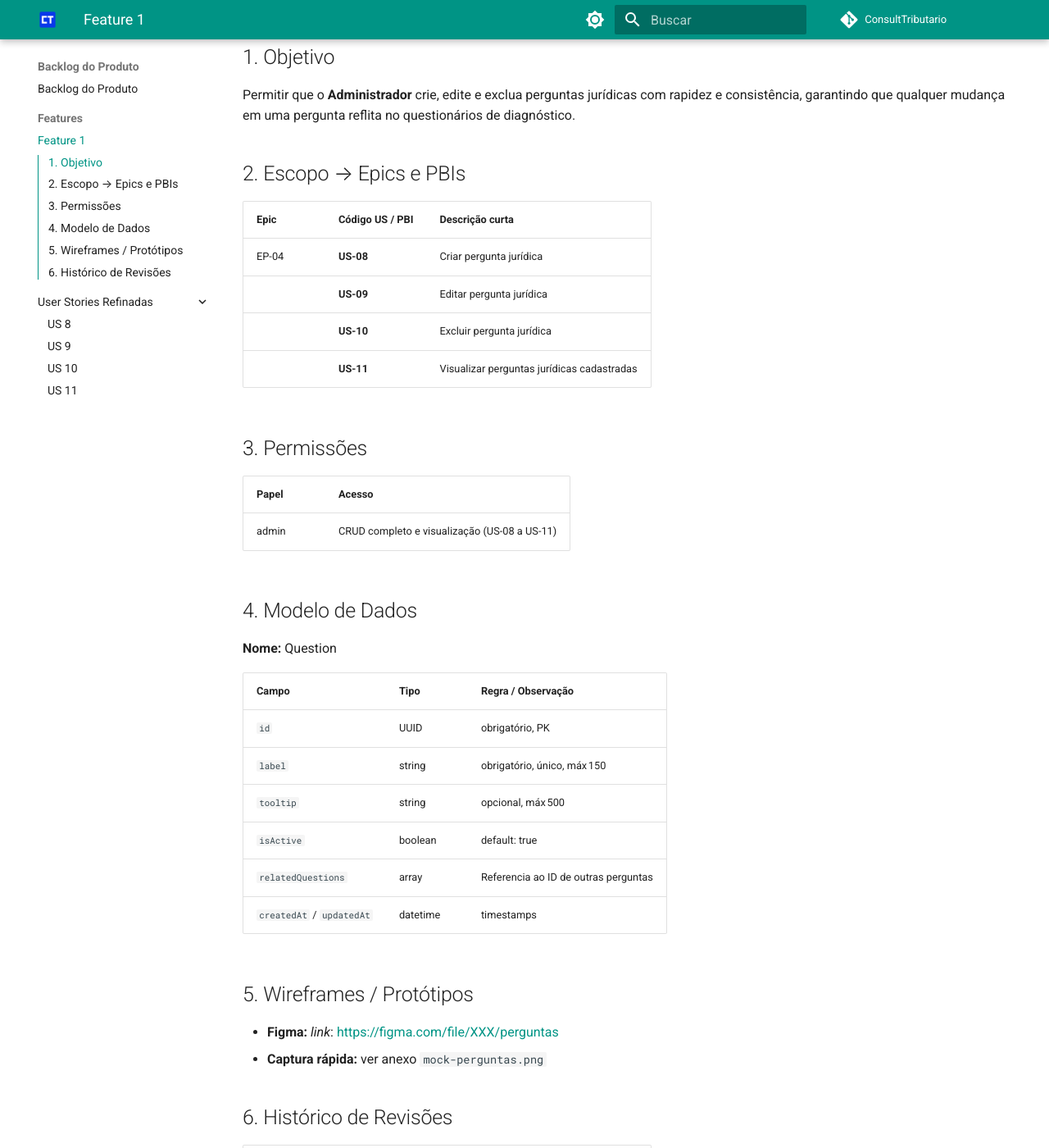
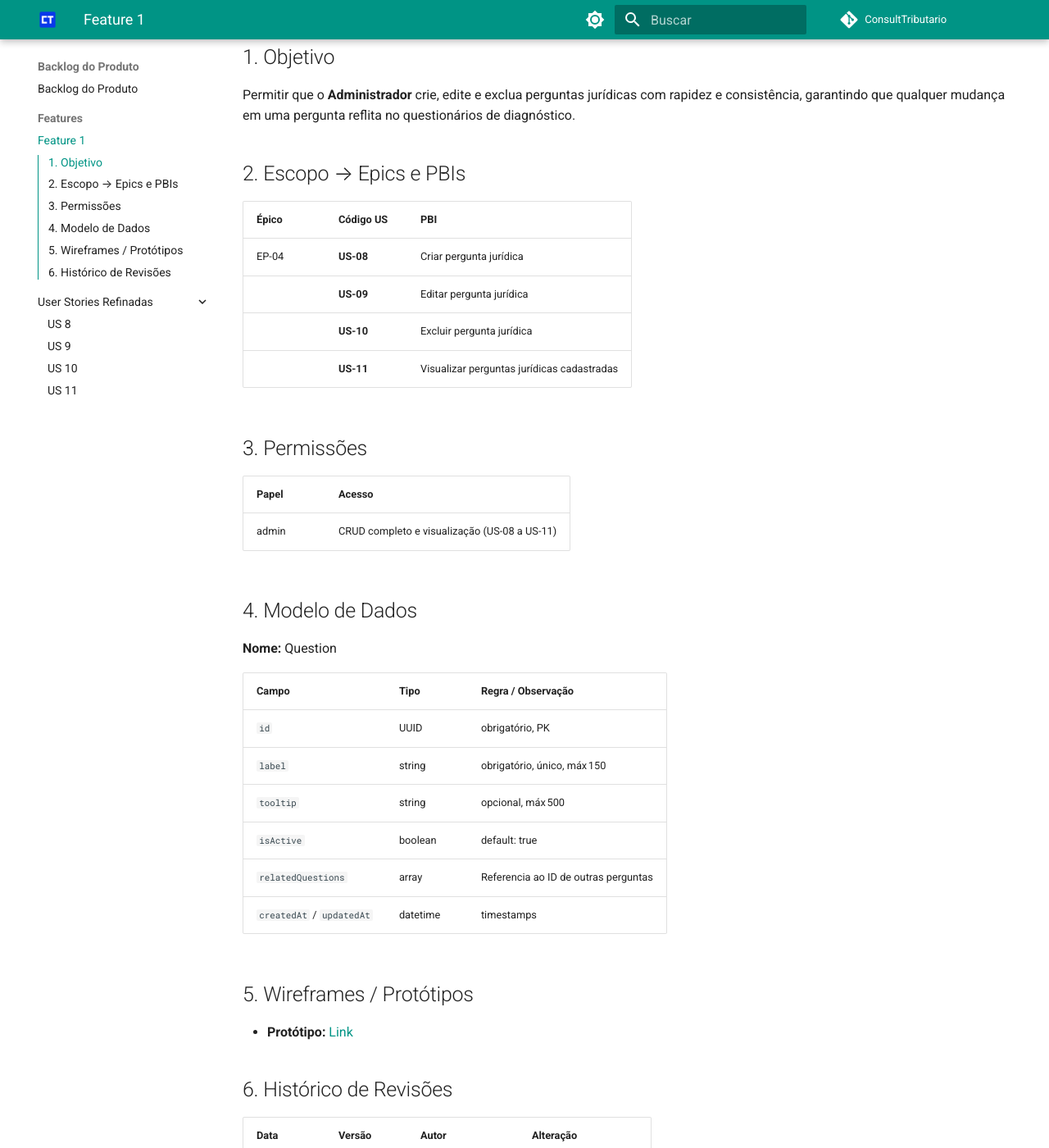
Before and after one commit to mdsreq-fga-unb/2025.1-T02-ConsultTributario, an MkDocs documentation site: the page built from docs/features/gerenciar-perguntas-tributarias/gerenciar-perguntas-tributarias.md, in a window 1280 px wide and 1400 px high, scrolled down 218 px. Shown: the whole window at 82% size. Built offline with MkDocs 1.6.1 and Material for MkDocs 9.7.7, drawn with Linux system fonts in a browser that asks for light colours; comment, search, counter and statistics services are not loaded.

Commit message:
doc: formata historias de usuarias refinadas

```diff
--- a/docs/features/gerenciar-perguntas-tributarias/gerenciar-perguntas-tributarias.md
+++ b/docs/features/gerenciar-perguntas-tributarias/gerenciar-perguntas-tributarias.md
@@ -8,12 +8,12 @@ Permitir que o **Administrador** crie, edite e exclua perguntas jurídicas com r
 
 ## 2. Escopo → Epics e PBIs
 
-| Epic  | Código US / PBI | Descrição curta                            |
-| ----- | --------------- | ------------------------------------------ |
-| EP-04 | **US-08**       | Criar pergunta jurídica                    |
-|       | **US-09**       | Editar pergunta jurídica                   |
-|       | **US-10**       | Excluir pergunta jurídica                  |
-|       | **US-11**       | Visualizar perguntas jurídicas cadastradas |
+| Épico | Código US | PBI                                        |
+| ----- | --------- | ------------------------------------------ |
+| EP-04 | **US-08** | Criar pergunta jurídica                    |
+|       | **US-09** | Editar pergunta jurídica                   |
+|       | **US-10** | Excluir pergunta jurídica                  |
+|       | **US-11** | Visualizar perguntas jurídicas cadastradas |
 
 ## 3. Permissões
 
@@ -36,8 +36,7 @@ Permitir que o **Administrador** crie, edite e exclua perguntas jurídicas com r
 
 ## 5. Wireframes / Protótipos
 
-- **Figma:** _link_: [https://figma.com/file/XXX/perguntas](https://figma.com/file/XXX/perguntas)
-- **Captura rápida:** ver anexo `mock-perguntas.png`
+- **Protótipo:** [Link](https://excalidraw.com/#json=uzeZOcOtPKE5hVSiMwpbg,8IjQKNJVapnkd55dPgTC6g)
 
 ## 6. Histórico de Revisões
 
```
Also changed, not shown: docs/features/gerenciar-perguntas-tributarias/us-08.md (+2 -0 lines), docs/features/gerenciar-perguntas-tributarias/us-09.md (+2 -0 lines), docs/features/gerenciar-perguntas-tributarias/us-10.md (+3 -1 lines), docs/features/gerenciar-perguntas-tributarias/us-11.md (+2 -0 lines).
